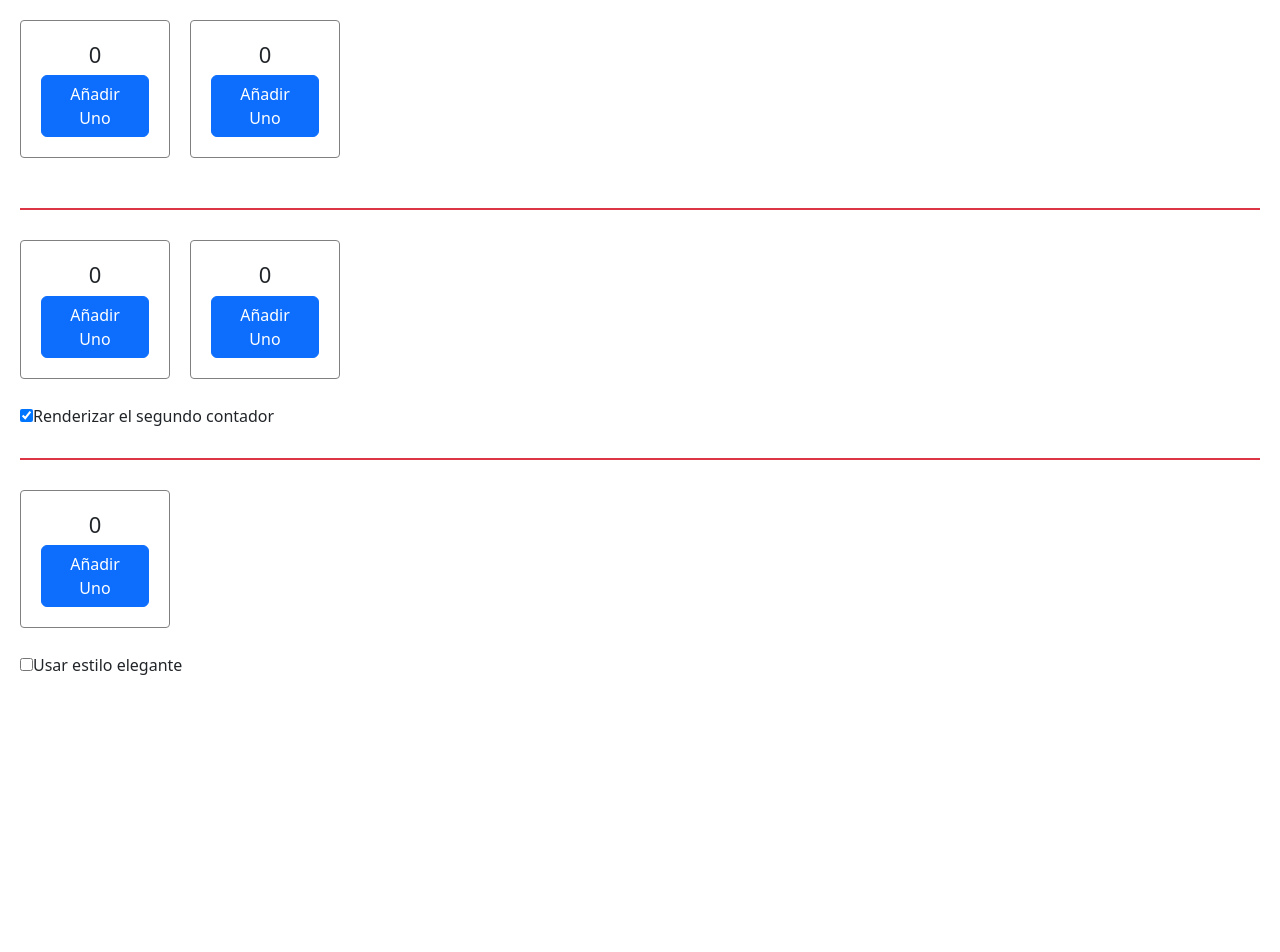
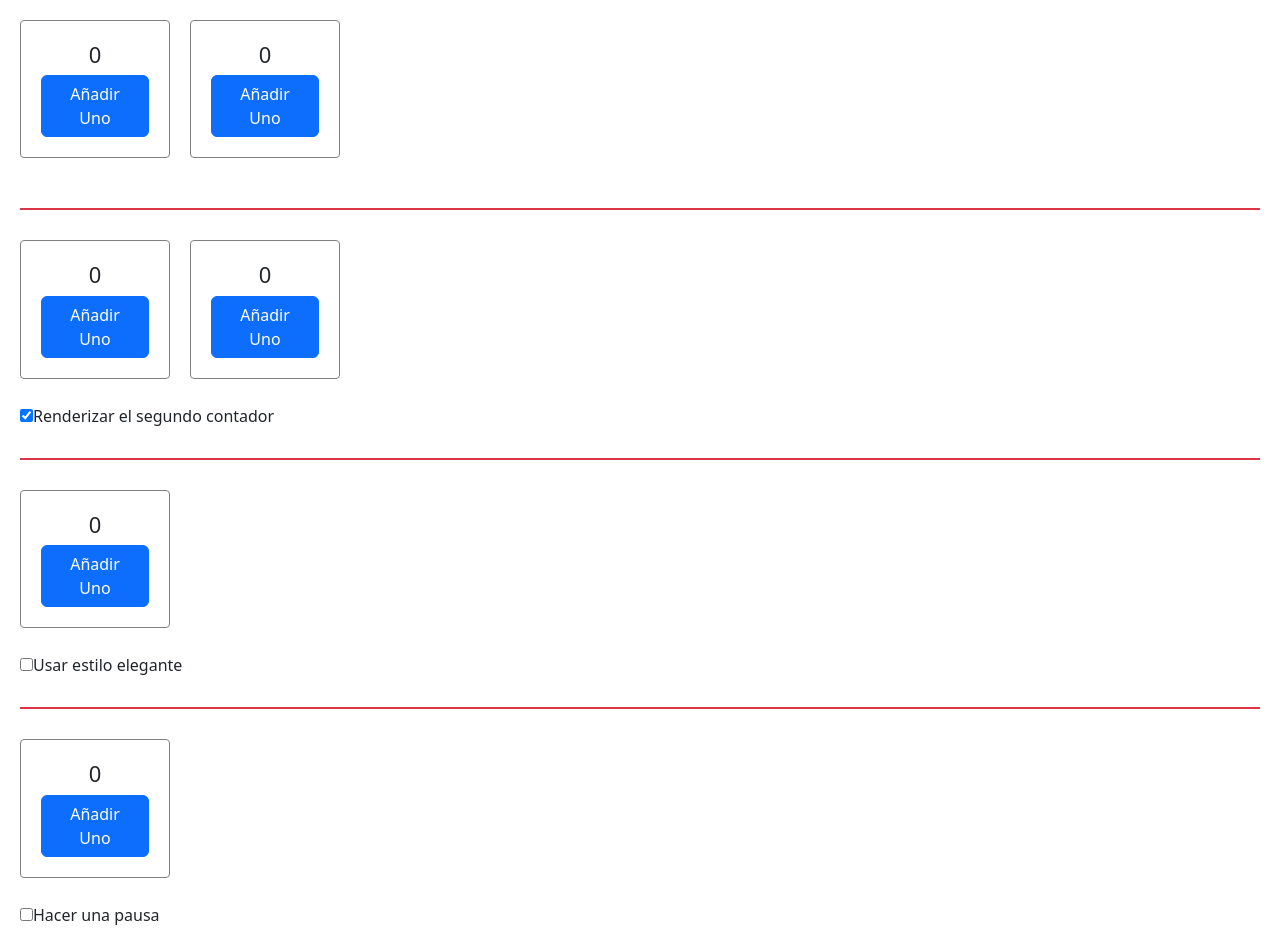
Before and after one commit to dgutierrez21/Learning-ReactJS--React-Docs, a React (Vite) app in the folder 01-learn/: page / in a window 1280 px wide. Before the commit the page ends 800 px from the top, so only its background shows below. Built offline with nearby package versions, Linux system fonts and the light colour scheme.

Commit message:
Diferentes componentes en el mismo estado de restablecimiento de posición

```diff
--- a/01-learn/src/04-manejo-de-estado/04-Conservar-y-reiniciar-el-estado/ConservarYReiniciarElEstado.jsx
+++ b/01-learn/src/04-manejo-de-estado/04-Conservar-y-reiniciar-el-estado/ConservarYReiniciarElEstado.jsx
@@ -1,15 +1,18 @@
-import { ContadorApp } from "./contador/ContadorApp"
-import { Contador02App } from "./contador02/Contador02App"
-import { Contador03App } from "./contador03/Contador03App"
+import { ContadorApp } from "./contador/ContadorApp";
+import { Contador02App } from "./contador02/Contador02App";
+import { Contador03App } from "./contador03/Contador03App";
+import { Contador04App } from "./contador04/Contador04App";
 
 export const ConservarYReiniciarElEstado = () => {
   return (
     <>
-    <ContadorApp/>
-    <div className="separator bg-danger"></div>
-    <Contador02App/>
-    <div className="separator bg-danger"></div>
-    <Contador03App/>
+      <ContadorApp />
+      <div className="separator bg-danger"></div>
+      <Contador02App />
+      <div className="separator bg-danger"></div>
+      <Contador03App />
+      <div className="separator bg-danger"></div>
+      <Contador04App />
     </>
-  )
-}
+  );
+};
--- /dev/null
+++ b/01-learn/src/04-manejo-de-estado/04-Conservar-y-reiniciar-el-estado/contador04/Contador04App.jsx
@@ -0,0 +1,52 @@
+import { useState } from "react";
+
+import "./style.css";
+
+export const Contador04App = () => {
+  const [enPausa, setEnPausa] = useState(false);
+
+  return (
+    <>
+      <div className="d-flex">
+        {enPausa ? <p>Hasta Luego!</p> : <Contador />}
+      </div>
+
+      <label htmlFor="">
+        <input
+          type="checkbox"
+          checked={enPausa}
+          onChange={(e) => setEnPausa(e.target.checked)}
+        />
+        Hacer una pausa
+      </label>
+    </>
+  );
+};
+
+function Contador() {
+  const [puntuacion, setPuntuacion] = useState(0);
+  const [hover, setHover] = useState(false);
+
+  let className = "contador";
+
+  if (hover) {
+    className += " hover";
+  }
+
+  return (
+    <div
+      className={className}
+      onPointerEnter={() => setHover(true)}
+      onPointerLeave={() => setHover(false)}
+    >
+      <h1>{puntuacion}</h1>
+
+      <button
+        className="btn btn-primary"
+        onClick={() => setPuntuacion(puntuacion + 1)}
+      >
+        Añadir Uno
+      </button>
+    </div>
+  );
+}
--- /dev/null
+++ b/01-learn/src/04-manejo-de-estado/04-Conservar-y-reiniciar-el-estado/contador04/style.css
@@ -0,0 +1,13 @@
+.contador {
+  width: 150px;
+  text-align: center;
+  border: 1px solid gray;
+  border-radius: 4px;
+  padding: 20px;
+  margin: 0 20px 20px 0;
+  transition: background ease 0.25s;
+}
+
+.hover {
+  background: #37ff0092;
+}
```
Also changed, not shown: 01-learn/src/04-manejo-de-estado/04-Conservar-y-reiniciar-el-estado/ConservarYReiniciarElEstado.txt, 01-learn/src/04-manejo-de-estado/04-Conservar-y-reiniciar-el-estado/img/120526.png (added).
